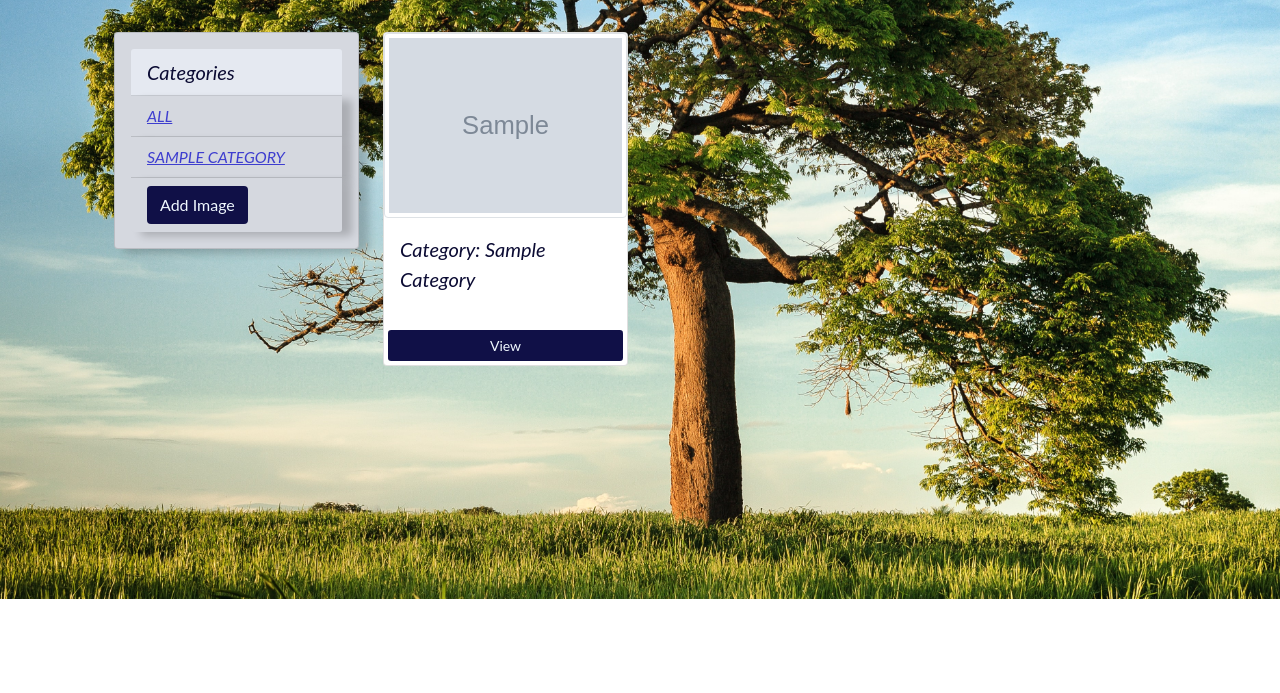
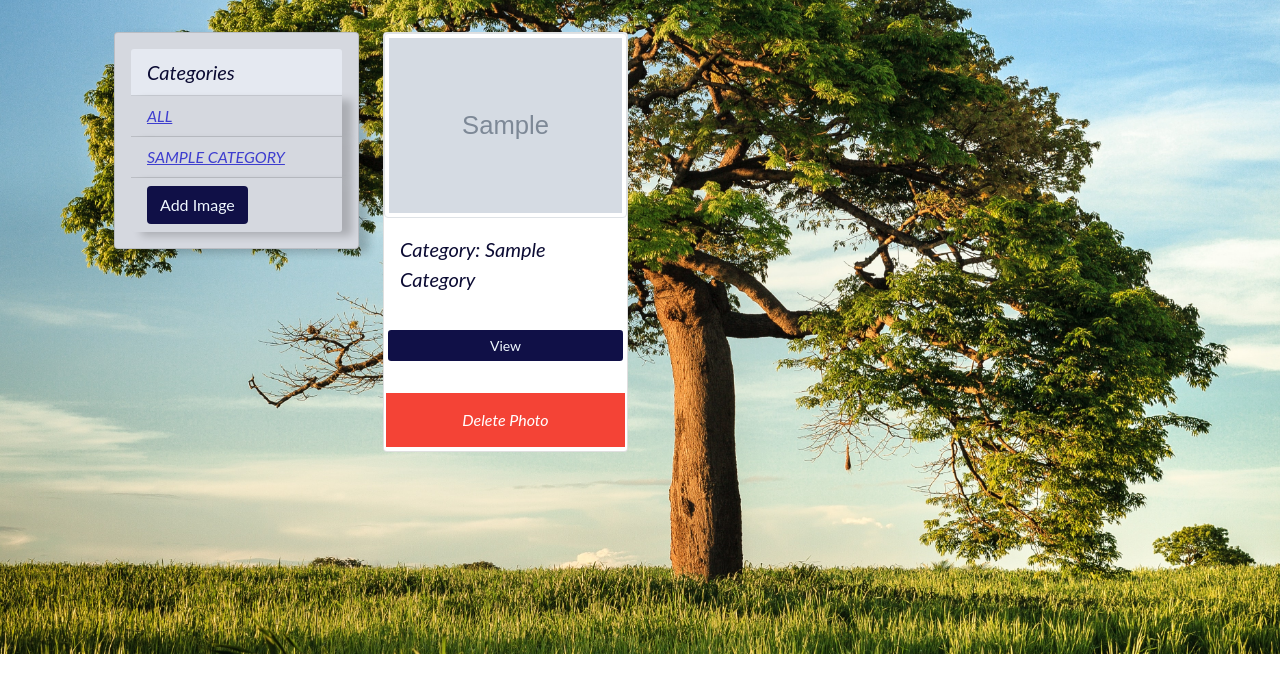
Before and after one commit to peter-wairimu/my_gallery, a Django app: template gallery/templates/my-gallery/gallery.html in a window 1280 px wide. Shown: the part 54-747 px from the top of the page. Run offline with Django 3.2, Linux system fonts and the light colour scheme; tables that the repository leaves empty hold one stand-in row (values such as "Sample post"); the template is opened without the code that fills it: values that come from a table or form of the project are taken from there, most other values are stand-ins (such as "Sample title", 1, 10 or a date in 2020); grey boxes marked "Sample" are stand-in pictures; parts of the project's set-up code (start-up, migrations or seed data) failed here and were passed over.

Commit message:
added and implemented the delete function

```diff
--- a/gallery/templates/my-gallery/gallery.html
+++ b/gallery/templates/my-gallery/gallery.html
@@ -53,8 +53,11 @@
                         <div class="card-body">
                           <p class="par">category: {{photo.category.name}}</p>
                         </div>
-                        <a class="btn btn-outline btn-sm m-1" href="{% url 'photo' photo.id  %}">View</a>
-                      </div>
+                        <a class="btn btn-outline btn-sm m-1" href="{% url 'photo' photo.id  %}">View</a><br>
+
+                        <a class="button" href="{% url 'delete-event' photo.id  %}">delete photo</a>
+
+                      </div><br>
 
                 </div>
                 {% empty %}
@@ -130,6 +133,26 @@
     color: rgb(11, 11, 51);
 
   }
+  .button {
+  background-color: #f44336; /* Green */
+  border: none;
+  color: white;
+  padding: 15px 32px;
+  text-align: center;
+  text-decoration: none;
+  display: inline-block;
+  font-size: 16px;
+  margin: 4px 2px;
+  cursor: pointer;
+  font-style: italic;
+  font-family: 'Lato', sans-serif;
+  text-transform: capitalize;
+}
+.button:hover{
+    color: rgb(18, 104, 104);
+
+  }
+
 
 </style>
 
--- a/gallery/urls.py
+++ b/gallery/urls.py
@@ -10,7 +10,7 @@
     path('photo/<str:pk>/',views.viewPhoto, name ='photo'),
     path('add/',views.addPhoto, name ='add'),
     path('search_results/',views.search_results, name='search_results'),
-    path('delete_event/<event_id>',views.delete_event,name='delete-event'),
+    path('delete_event/<str:pk>/',views.delete_event,name='delete-event'),
 
 ]
 
```
Also changed, not shown: gallery/views.py (+9 -0 lines), gallery/models.py (line endings or trailing spaces), static/images/tamara-bellis-uN1m9Ca0aqo-unsplash.jpg (added).
